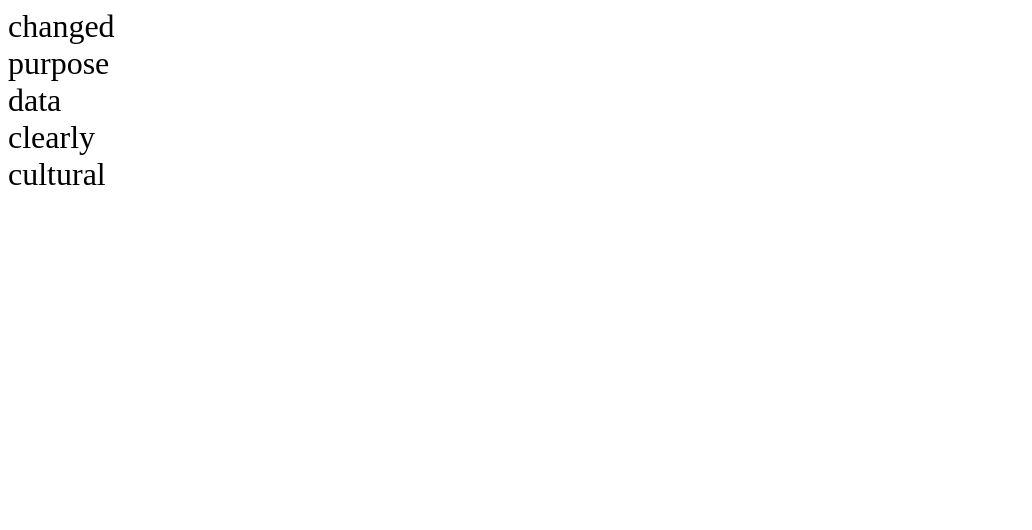
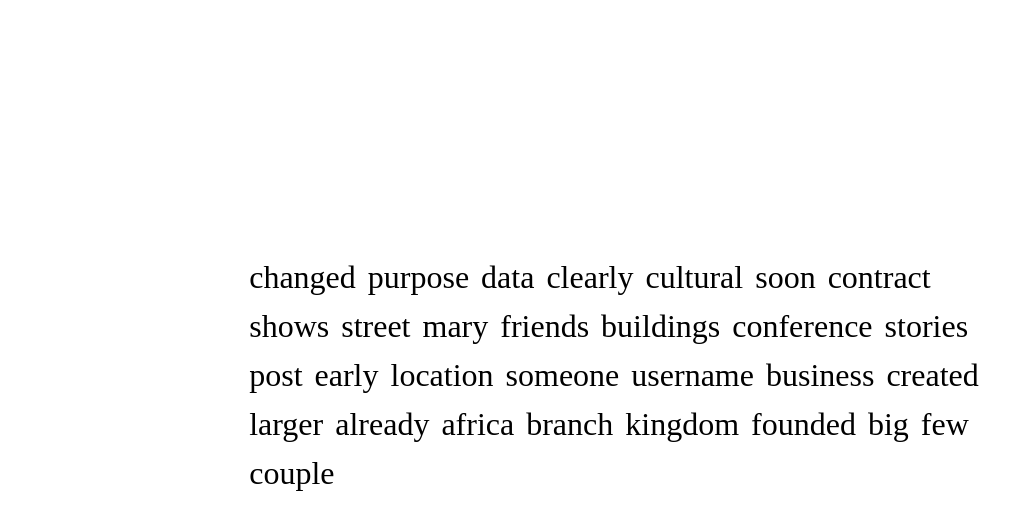
Before and after one commit to DannyMay9082/Typing_Test_Project, a plain HTML site: page index.html in a window 1280 px wide. Shown: the whole page, without its empty margins (0-1032 px from the left). Drawn offline with Linux system fonts and the light colour scheme.

Commit message:
style the test div

```diff
--- a/app.js
+++ b/app.js
@@ -25,7 +25,7 @@ function getWord() {
 }
 
 //başlanğıc üçün müəyyən miqdarda sözü html faylına at.
-for (let i = 0; i < 5; i++) {
+for (let i = 0; i < 30; i++) {
     getWord();
 }
 
--- a/style.css
+++ b/style.css
@@ -1,15 +1,31 @@
+.test {
+    position: absolute;
+    left: 40%;
+    top: 50%;
+    transform: translate(-35%, -60%);
+}
+
 .passed {
     color: green
 }
 
 .incorrect {
-    color:red
+    color: red
 }
 
 .error {
     text-decoration: underline 1px red;
 }
 
-body{
+body {
     font-size: 2em;
 }
+
+.test {
+    display: inline-flex;
+    flex-wrap: wrap;
+}
+
+.test>div {
+    margin: 6px
+}
```
